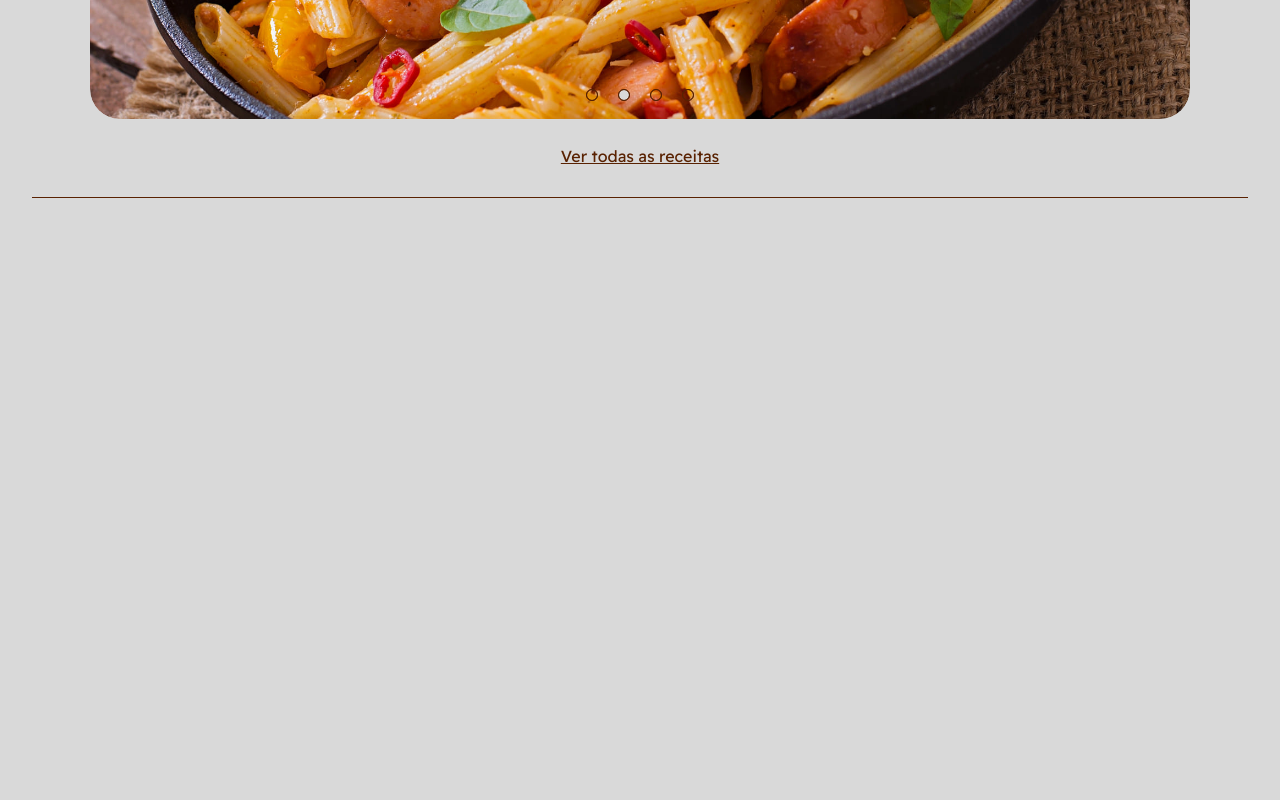
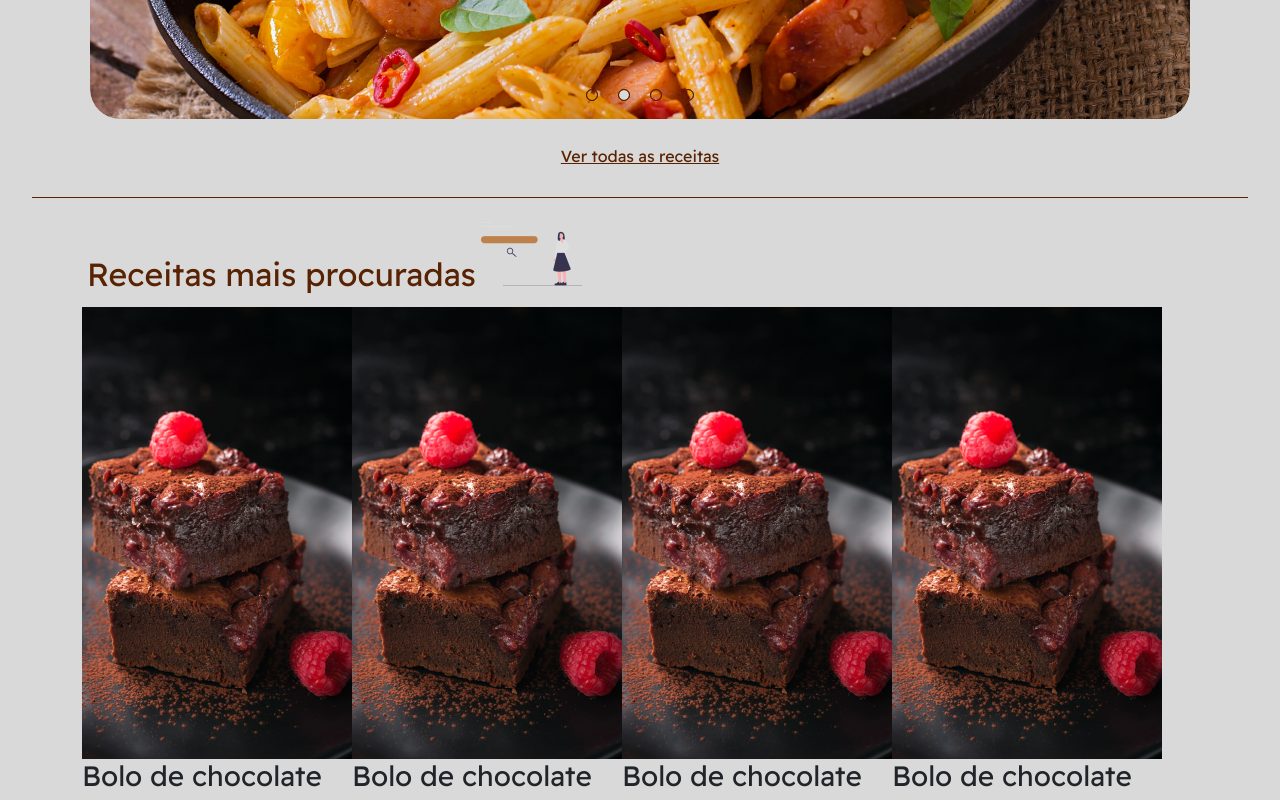
Before and after one commit to Pedrosirdev/FicReceitas, a website with bundled scripts: page index.html in a window 1280 px wide. Shown: the part 473-1273 px from the top of the page. Before the commit the page ends 800 px from the top, so only its background shows below. Built offline with nearby package versions, Linux system fonts and the light colour scheme; a web font is replaced by a local one.

Commit message:
Resolvendo bug no dropdown de telas small e começo da criação da seção de receitas mais procuradas

```diff
--- a/index.html
+++ b/index.html
@@ -49,7 +49,7 @@
       <li id="category">
         <a id="category-link">CATEGORIAS<i class="bi bi-caret-down-fill"></i></a>
         <div class="dropdown-category">
-          <a href="">Fit</a>
+          <a href="https://github.com/Pedrosirdev/FicReceitas">Fit</a>
           <a href="">Saudáveis</a>
           <a href="">Café da manhã</a>
           <a href="">Massas</a>
@@ -98,6 +98,7 @@
       </li>
       <li id="category-offcanvas">
         <a class="category-links-offcanvas" href="">CATEGORIAS<i class="bi bi-caret-down-fill"></i></a>
+      </li>
       <div id="dropdown-category-offcanvas" class="none">
         <a id="fit-offcanvas" href="">Fit</a>
         <a target="_blank" href="https://github.com/Pedrosirdev/FicReceitas">Saudáveis</a>
@@ -112,7 +113,6 @@
         <a href="">Doces</a>
         <a href="">Sobremesas</a>
       </div>
-      </li>
     </ul>
   </nav>
   <!-- FIM MENU OFFCANVAS -->
@@ -198,6 +198,42 @@
 
   <!-- FIM SEÇÃO 01 -->
 
+  <!-- SEÇÃO 02 -->
+
+  <section class="container" id="section-02">
+    <div class="div-receitas-procuradas">
+      <h2>Receitas mais procuradas</h3>
+      <img src="./Icons/undraw_search_engines_ij7q 1.png" alt="">
+    </div>
+    <div class="container-cards">
+      <div class="cards">
+        <div class="card1">
+          <img src="./imagens/bolo-chocolate.png" alt="">
+          <h3>Bolo de chocolate</h3>
+        </div>
+      </div>
+      <div class="cards2">
+        <div class="card1">
+          <img src="./imagens/bolo-chocolate.png" alt="">
+          <h3>Bolo de chocolate</h3>
+        </div>
+      </div>
+      <div class="cards">
+        <div class="card3">
+          <img src="./imagens/bolo-chocolate.png" alt="">
+          <h3>Bolo de chocolate</h3>
+        </div>
+      </div>
+      <div class="cards">
+        <div class="card4">
+          <img src="./imagens/bolo-chocolate.png" alt="">
+          <h3>Bolo de chocolate</h3>
+        </div>
+      </div>
+    </div>
+  </section>
+  <!-- FIM SEÇÃO 02 -->
+
 
 
 
--- a/sass/media.scss
+++ b/sass/media.scss
@@ -14,9 +14,11 @@
   #links-navbar{
     display: none;
   }
-  // #logo{
-  //   display: none;
-  // }
+  // SEÇÃO 02
+#section-02{
+
+
+  }
 }
 /*Small devices (landscape phones, 576px and up)*/
 @media (min-width: 576px) {
@@ -71,7 +73,6 @@
   }
   #logo{
     display: inline-block;
-
   }
 
   // OFFCANVAS
--- a/sass/style.scss
+++ b/sass/style.scss
@@ -104,11 +104,13 @@ a{
     }
   }
 }
+.dropdown-category{
+  transition: 0.5s ease-in-out;
+}
 #category:hover .dropdown-category{
   display: block;
-  transition: 0.5s ease-in-out;
+}
 
-}
 #category{
   transition: 0.5s ease-in-out;
   padding-bottom: 10px;
@@ -177,6 +179,22 @@ a{
       width: 24px;
       height: 24px;
     }
+    .dropdown-category-offcanvas{
+      position: relative;
+      z-index: 5;
+      display: flex;
+      flex-direction: column;
+      width: 60%;
+      align-items: center;
+      justify-content: center;
+      overflow: scroll;
+      padding: 150px 10px 0px 10px;
+      height: 220px;
+      a{
+        padding: 0.1em;
+        margin: 0.1em;
+      }
+    }
   }
 
   #category-offcanvas{
@@ -185,21 +203,9 @@ a{
     flex-direction: column;
     text-align: center;
     align-items: center;
-    .dropdown-category-offcanvas{
-      z-index: 5;
-      display: flex;
-      flex-direction: column;
-      width: 60%;
-      justify-content: center;
-      overflow: scroll;
-      padding: 150px 10px 0px 10px;
-      height: 250px;
-      a{
-        padding: 0.1em;
-        margin: 0.1em;
-      }
-    }
+    transition: 0.3s ease-in-out;
   }
+
 }
 
 #category{
@@ -236,3 +242,22 @@ a{
     color: variaveis.$color-main2;
   }
 }
+
+// SEÇAÕ 02
+#section-02{
+
+  .div-receitas-procuradas{
+    display: flex;
+    align-items:last baseline;
+
+    h2{
+    padding: 5px;
+    color: variaveis.$color-main1;
+    }
+  }
+
+  .container-cards{
+    display: flex;
+  }
+
+}
```
Also changed, not shown: Icons/undraw_search_engines_ij7q 1.png (added), css/style.css, imagens/bolo-chocolate.png (added), 2 other files. Lines whose indentation alone changed are shown as unchanged.
